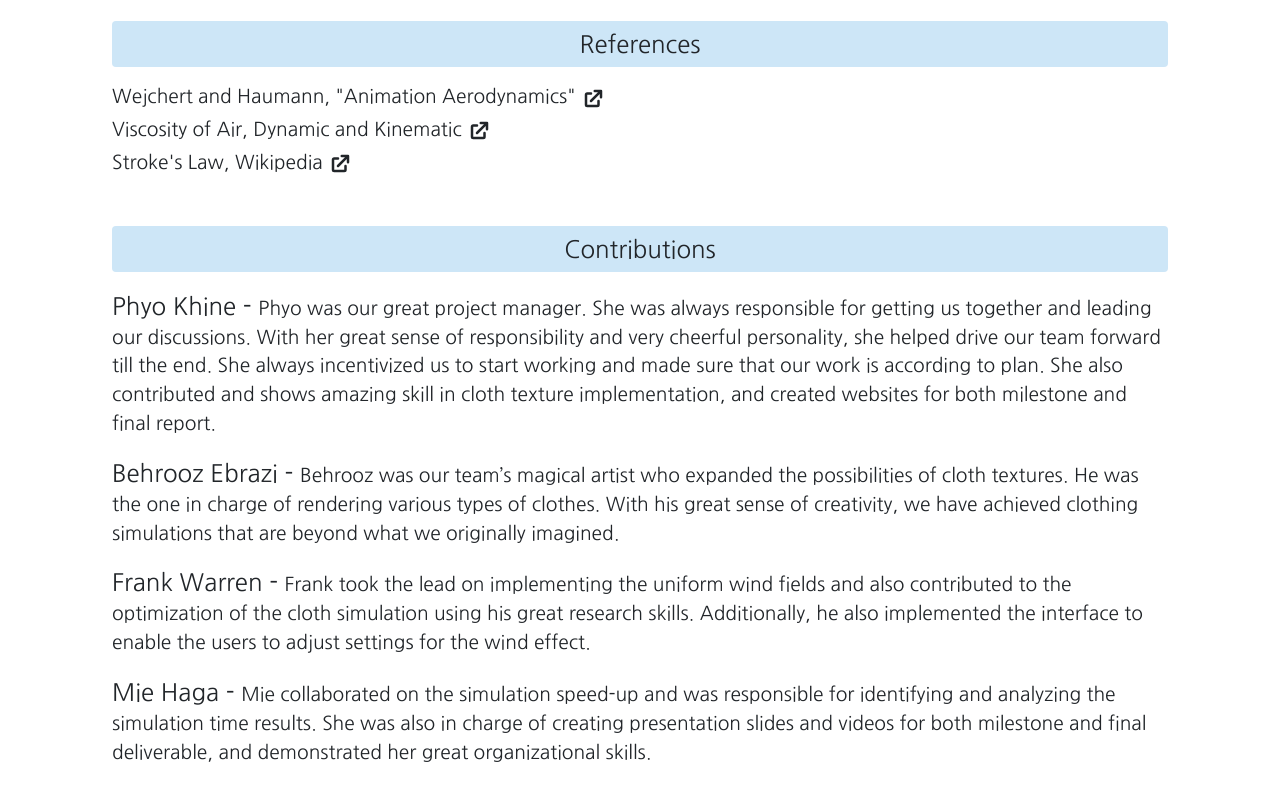
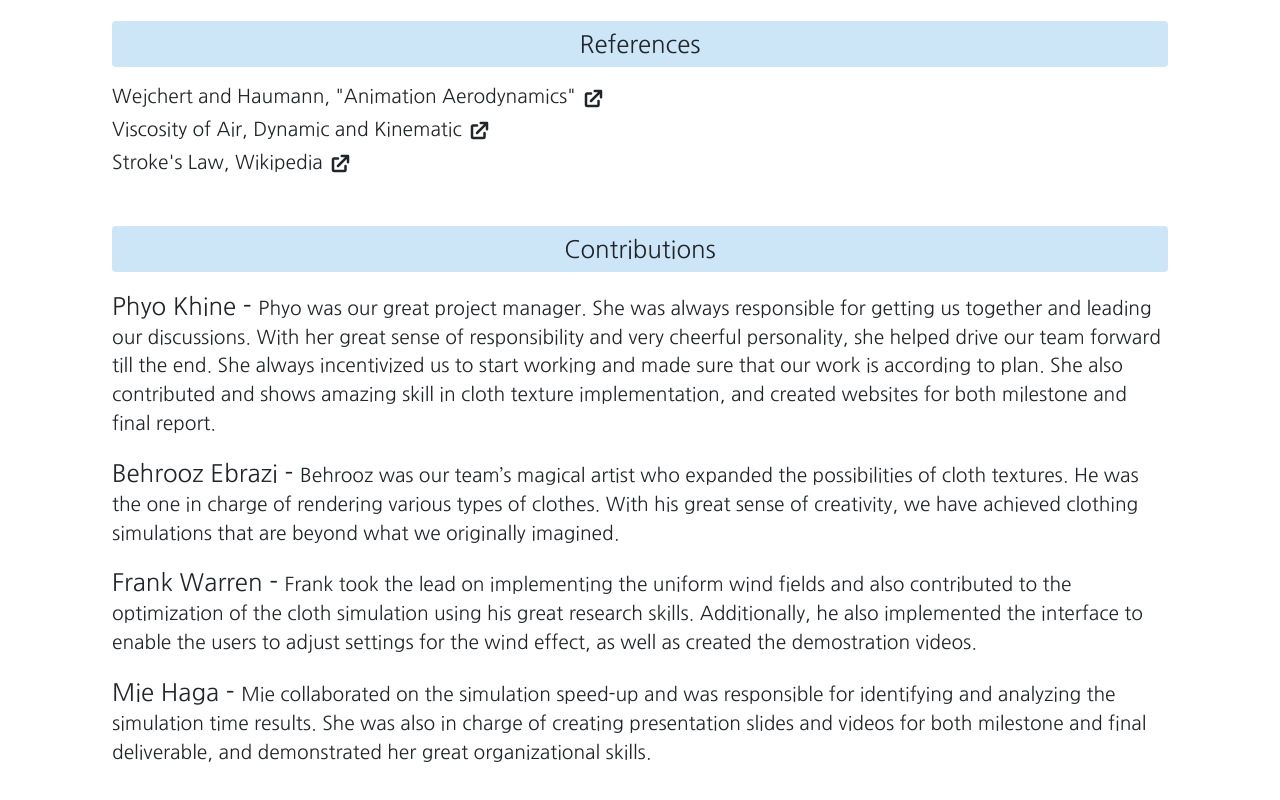
Before and after one commit to phyogitty/team54-cs184-sp21, a React (Create React App) app: page / in a window 1280 px wide. Shown: the part 4864-5664 px from the top of the page. Built offline with nearby package versions, Linux system fonts and the light colour scheme.

Commit message:
added some

```diff
--- a/src/components/Contribution.js
+++ b/src/components/Contribution.js
@@ -29,7 +29,8 @@ const Contribution = () => {
         Frank took the lead on implementing the uniform wind fields and also
         contributed to the optimization of the cloth simulation using his great
         research skills. Additionally, he also implemented the interface to
-        enable the users to adjust settings for the wind effect.
+        enable the users to adjust settings for the wind effect, as well as
+        created the demostration videos.
       </div>
       <div className="py-2"></div>
       <div>
```
